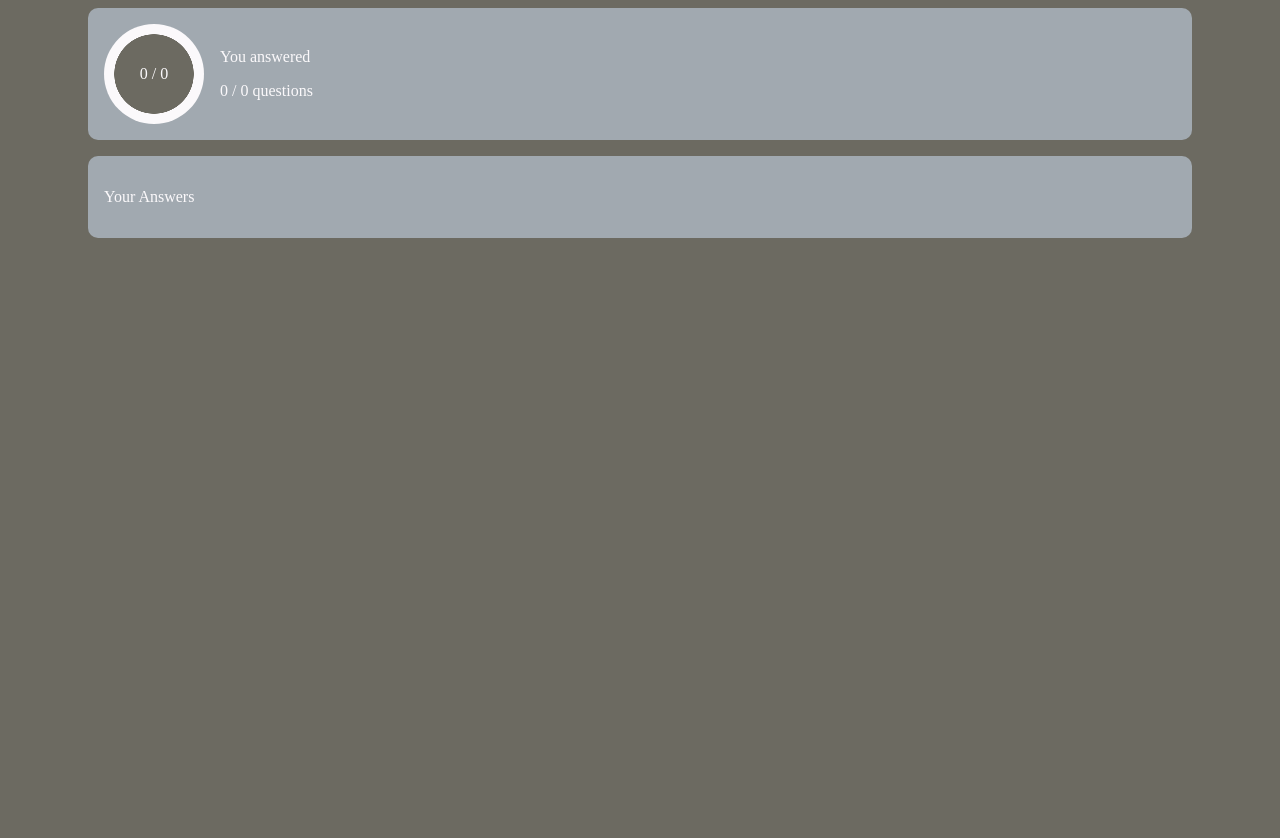
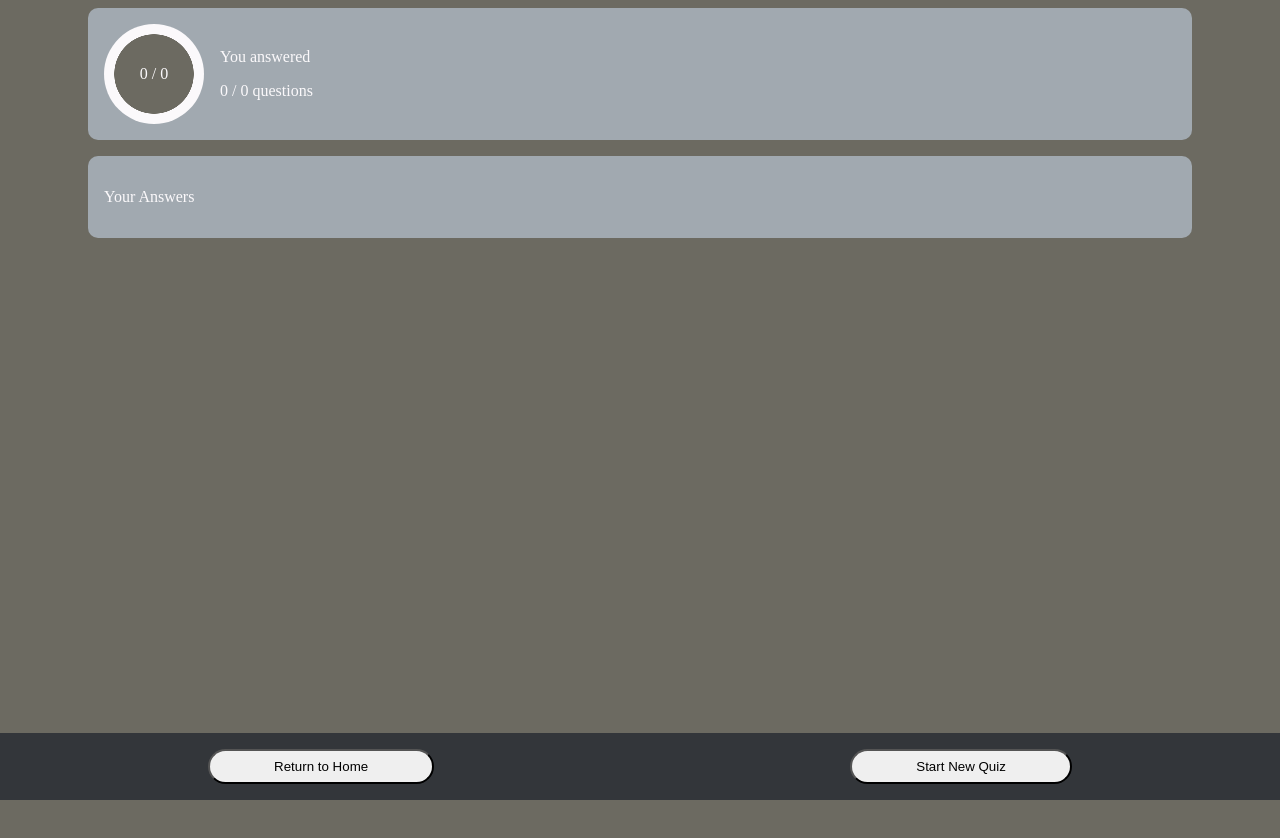
Before and after one commit to DanDaMan23/big-dev-soon-quiz-app-freerun-r1hnzb, a SvelteKit app: page /results in a window 1280 px wide. Shown: the top 838 px of the page. Before the commit the page ends 800 px from the top, so only its background shows below. Built offline with nearby package versions, Linux system fonts and the light colour scheme.

Commit message:
Implement button functionality

```diff
--- /dev/null
+++ b/src/routes/results/+layout.svelte
@@ -0,0 +1,42 @@
+<script>
+	import { goto } from '$app/navigation';
+</script>
+
+<div class="layout">
+	<slot />
+	<div class="footer">
+		<button class="home" on:click={() => goto('/', { replaceState: false })}>Return to Home</button>
+		<button class="new-quiz" on:click={() => goto('/quiz', { replaceState: false })}
+			>Start New Quiz</button
+		>
+	</div>
+</div>
+
+<style>
+	.footer {
+		position: fixed;
+		left: 0;
+		bottom: 0;
+		width: 100%;
+
+		background: var(--black);
+		padding: 1rem 0;
+
+		@media (min-width: 900px) {
+			display: flex;
+			justify-content: space-around;
+		}
+	}
+
+	.home,
+	.new-quiz {
+		padding: 0.5rem 4rem;
+		border-radius: 40px;
+
+		cursor: pointer;
+
+		@media (max-width: 900px) {
+			width: 100%;
+		}
+	}
+</style>
--- a/src/routes/results/+page.svelte
+++ b/src/routes/results/+page.svelte
@@ -50,10 +50,15 @@
 <style>
 	.results {
 		height: 90vh;
-
 		display: flex;
 		flex-direction: column;
 		gap: 1rem;
+
+		padding: 0 0 85rem 0;
+
+		@media (min-width: 900px) {
+			padding: 0 0 72rem 0;
+		}
 
 		@media (min-width: 500px) {
 			margin: 0 5rem;
```
